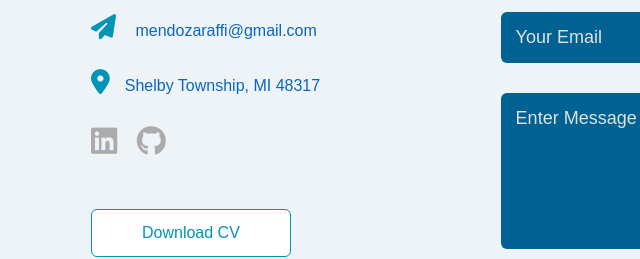
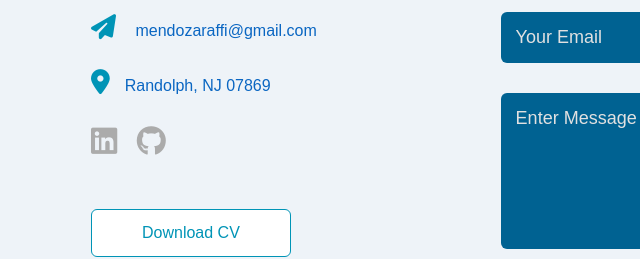
Before and after one commit to raffimendoza/raffimendoza.github.io, a plain HTML site: page index.html in a window 1280 px wide. Shown: the part 4077-4336 px from the top of the page, 37-677 px from the left. Drawn offline with nearby package versions, Linux system fonts and the light colour scheme.

Commit message:
Update address

```diff
--- a/index.html
+++ b/index.html
@@ -230,7 +230,7 @@
                 <div class="contact-left">
                     <h1 class="sub-title">Contact Me</h1>
                     <p><i class="fas fa-paper-plane"></i> <a href="mailto:mendozaraffi@gmail.com" id="email-link">mendozaraffi@gmail.com</a></p>
-                    <p><i class="fas fa-location-dot"></i>Shelby Township, MI 48317</p>
+                    <p><i class="fas fa-location-dot"></i>Randolph, NJ 07869</p>
                     <div class="social-icons">
                         <a href="https://www.linkedin.com/in/jose-raphael-m/"><i class="fa-brands fa-linkedin"></i></a>
                         <a href="https://github.com/raffimendoza"><i class="fa-brands fa-github"></i></a>
```
